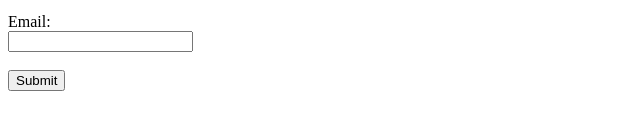
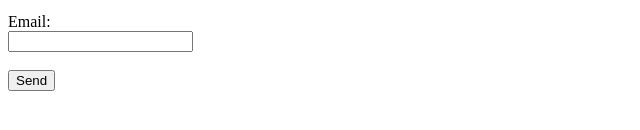
Before and after one commit to prafblade150/Test, a plain HTML site: page index.html in a window 1280 px wide. Shown: the part 168-298 px from the top of the page, 0-640 px from the left. Drawn offline with nearby package versions, Linux system fonts and the light colour scheme.

Commit message:
Update index.html

```diff
--- a/index.html
+++ b/index.html
@@ -22,7 +22,6 @@ chat='true'>
         <label for="email">Email:</label><br>
         <input type="email" id="email" name="email" required><br><br>
 
-        <input type="submit" value="Submit">
-    </form>
+<button><span class="l7_2fn wixui-button__label">Send</span></button>    </form>
 </body>
 </html>
```
